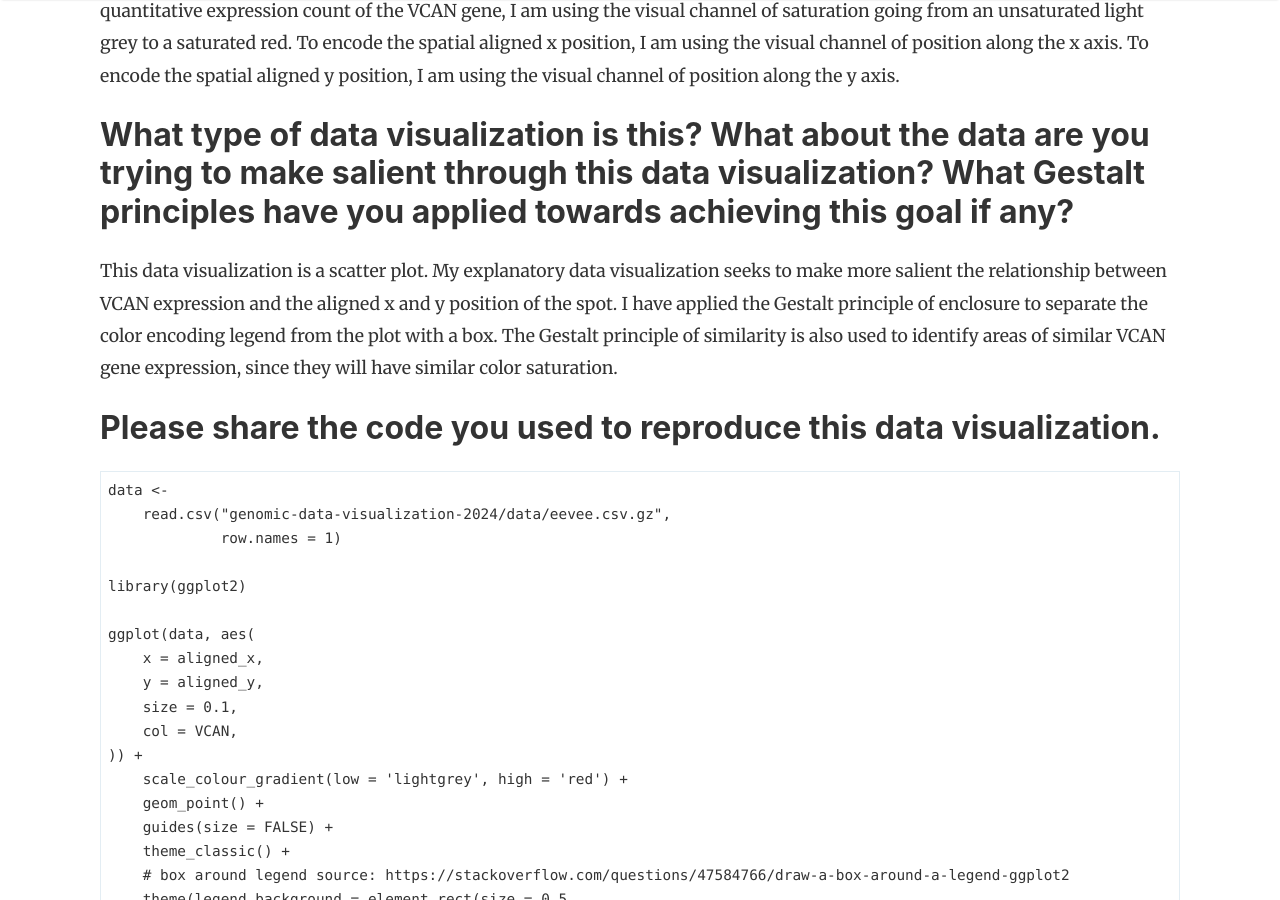
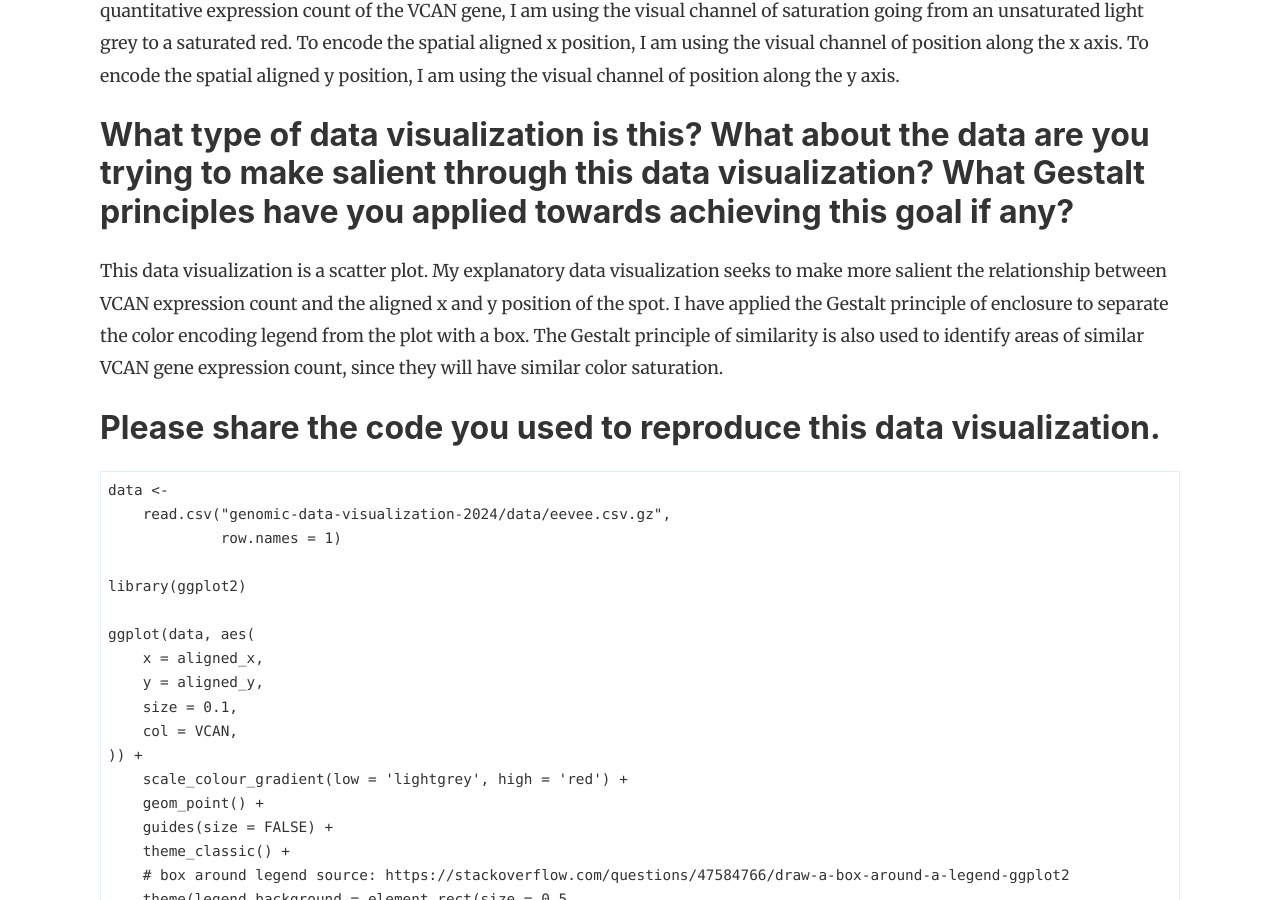
Before and after one commit to JEFworks-Lab/genomic-data-visualization-2024, a Jekyll site: the page built from _posts/2024-01-26-aying2.md, in a window 1280 px wide and 900 px high, scrolled down 1302 px. Built offline with Jekyll 4.4.1, drawn with Linux system fonts in a browser that asks for light colours; nearby versions of some CDN libraries; comment, search, counter and statistics services are not loaded; some of the changed text lies outside the part shown.

Commit message:
expression count

````diff
--- a/_posts/2024-01-26-aying2.md
+++ b/_posts/2024-01-26-aying2.md
@@ -1,6 +1,6 @@
 ---
 layout: post
-title:  "VCAN Expression vs. Aligned X and Y Position for Sequencing Spatial Transcriptomic Dataset"
+title:  "VCAN Expression Count vs. Aligned X and Y Position for Sequencing Spatial Transcriptomic Dataset"
 author: Andrew Ying
 jhed: aying2
 categories: [ HW1 ]
@@ -15,7 +15,7 @@
 I am using the geometric primitive of points to represent each spot on the spatial gene expression slide. To encode the quantitative expression count of the VCAN gene, I am using the visual channel of saturation going from an unsaturated light grey to a saturated red. To encode the spatial aligned x position, I am using the visual channel of position along the x axis. To encode the spatial aligned y position, I am using the visual channel of position along the y axis.
 
 ## What type of data visualization is this? What about the data are you trying to make salient through this data visualization? What Gestalt principles have you applied towards achieving this goal if any?
-This data visualization is a scatter plot. My explanatory data visualization seeks to make more salient the relationship between VCAN expression and the aligned x and y position of the spot. I have applied the Gestalt principle of enclosure to separate the color encoding legend from the plot with a box. The Gestalt principle of similarity is also used to identify areas of similar VCAN gene expression, since they will have similar color saturation.
+This data visualization is a scatter plot. My explanatory data visualization seeks to make more salient the relationship between VCAN expression count and the aligned x and y position of the spot. I have applied the Gestalt principle of enclosure to separate the color encoding legend from the plot with a box. The Gestalt principle of similarity is also used to identify areas of similar VCAN gene expression count, since they will have similar color saturation.
 
 ## Please share the code you used to reproduce this data visualization.
 ```{r}
````
